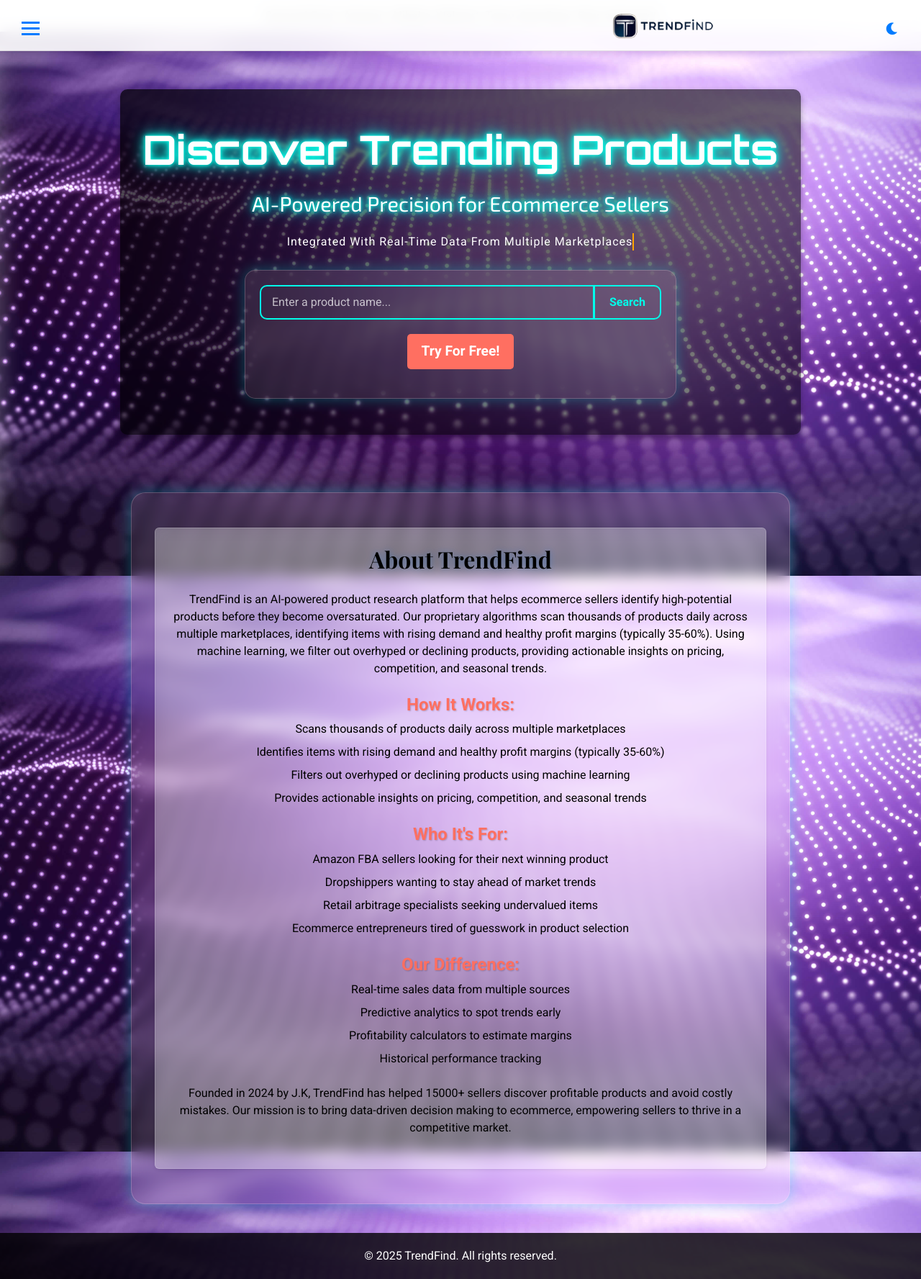
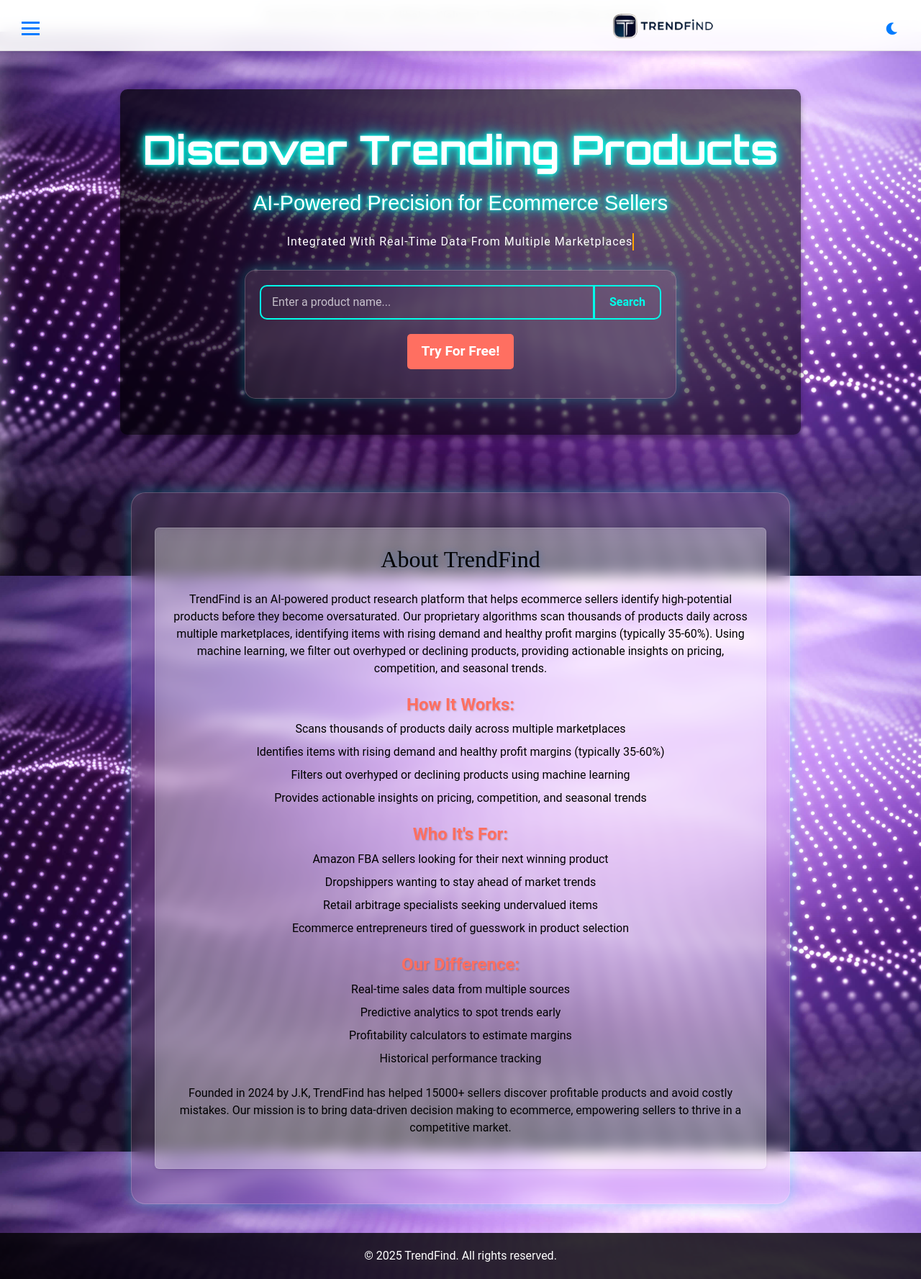
Before and after one commit to TrendFiind/flask-trendfind-app, a Flask app: page / in a window 1280 px wide. Shown: the whole page at 72% size. Run offline with Flask 3, Linux system fonts and the light colour scheme; some libraries are stand-ins or nearby versions.

Commit message:
Update index.html

```diff
--- a/TrendFind/templates/index.html
+++ b/TrendFind/templates/index.html
@@ -9,7 +9,7 @@
     <!-- Bootstrap CSS -->
     <link href="https://cdn.jsdelivr.net/npm/bootstrap@5.3.0/dist/css/bootstrap.min.css" rel="stylesheet">
     <!-- Google Fonts -->
-    <link href="https://fonts.googleapis.com/css2?family=Orbitron:wght@400;700&family=Exo+2:wght@400;700&family=Playfair+Display:wght@700&family=Roboto:wght@400;700&display=swap" rel="stylesheet">
+    <link href="https://fonts.googleapis.com/css2?family=Orbitron:wght@500;700&family=Rajdhani:wght@400;600;700&display=swap" rel="stylesheet">
     <!-- Font Awesome Icons -->
     <link href="https://cdnjs.cloudflare.com/ajax/libs/font-awesome/6.0.0-beta3/css/all.min.css" rel="stylesheet">
     <!-- Custom CSS -->
@@ -87,7 +87,6 @@
         body.dark-mode .sidebar ul li a {
             color: #fff !important; /* White in dark mode */
         }
-
 
         /* New Styles */
         .retailer-bar {
```
